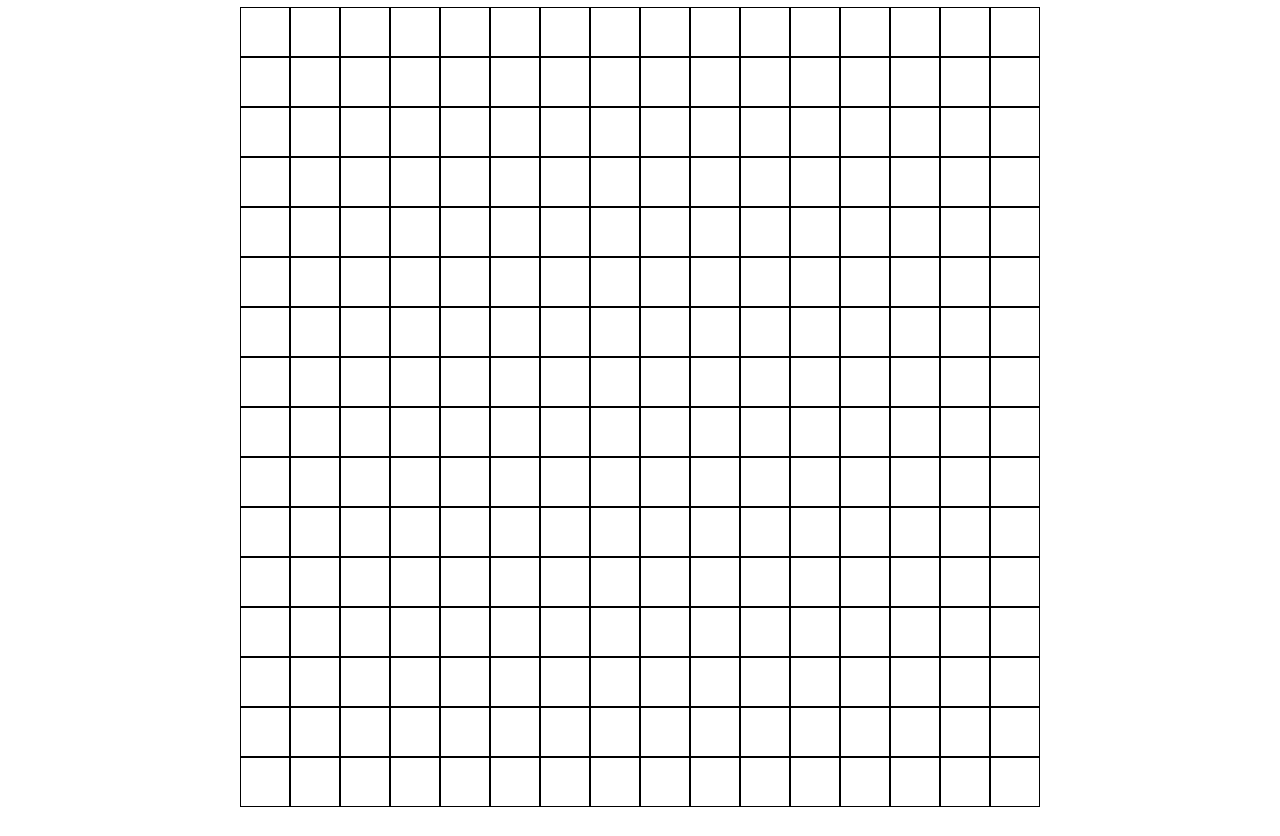
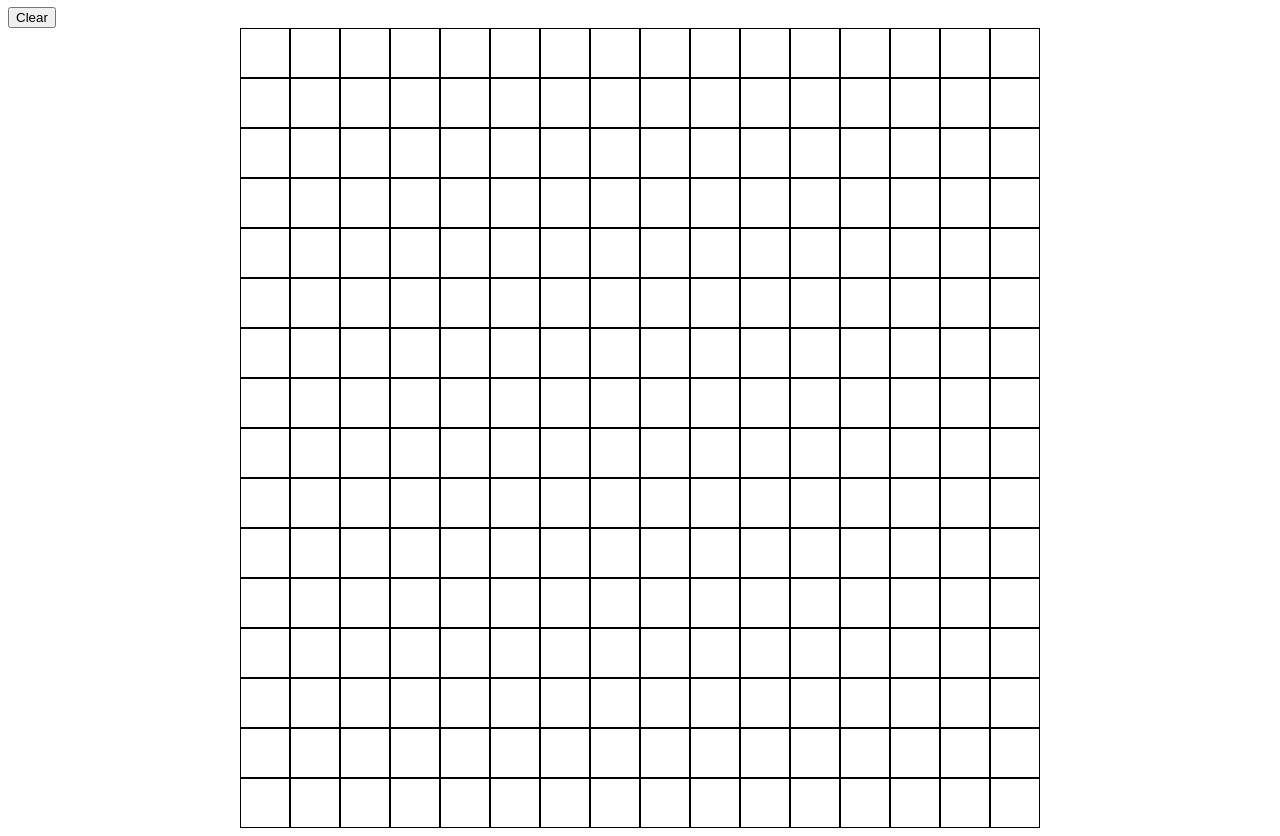
Before and after one commit to EnFuegoV3/etch-a-sketch, a plain HTML site: page index.html in a window 1280 px wide. Shown: the part 73-909 px from the top of the page. Before the commit the page ends 888 px from the top, so only its background shows below. Drawn offline with Linux system fonts and the light colour scheme.

Commit message:
added a clear button to clear grid

```diff
--- a/index.html
+++ b/index.html
@@ -10,6 +10,9 @@
 </head>
 <body>
     <h1>Etch-A-Sketch</h1>
+    <nav>
+        <button id="clear">Clear</button>
+    </nav>
     <div id="container"></div>
 </body>
 </html>
--- a/js/script.js
+++ b/js/script.js
@@ -1,4 +1,6 @@
 const container = document.querySelector('#container');
+const clear = document.querySelector('#clear');
+
 
 function grid(num) {
     for(let n = 0; n < num; n++) {
@@ -8,10 +10,11 @@ function grid(num) {
         squares.addEventListener('mouseover', () => {
             squares.style.cssText = 'background-color: black; border 1px solid black; height: 50px; width: 50px';
         })
+        clear.addEventListener('click', () => {
+            squares.style.cssText = 'border: 1px solid black; height: 50px; width: 50px';
+        })
     }
 }
 
 
-
-
 grid(256);
```
